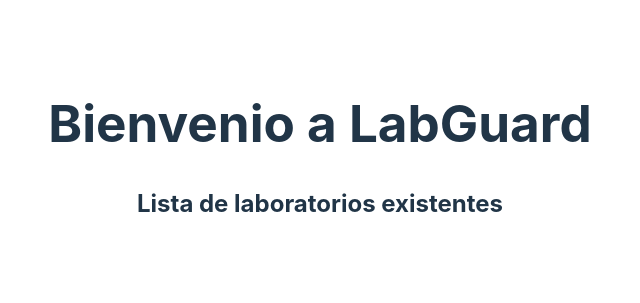
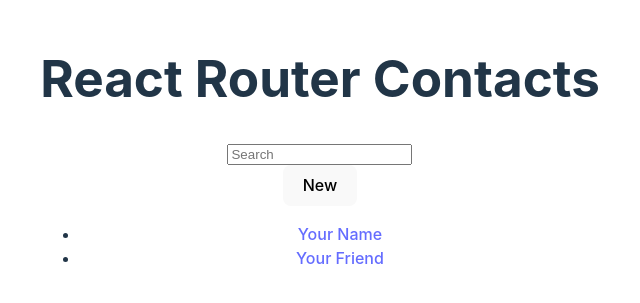
Before and after one commit to CSIPro/labguard, a React (Vite) app: page /RandomPages in a window 1280 px wide. Shown: the part 249-552 px from the top of the page, without its empty margins (320-960 px from the left). Built offline with nearby package versions, Linux system fonts and the light colour scheme.

Commit message:
Agregado las rutas

```diff
--- a/package.json
+++ b/package.json
@@ -11,7 +11,8 @@
   },
   "dependencies": {
     "react": "^18.2.0",
-    "react-dom": "^18.2.0"
+    "react-dom": "^18.2.0",
+    "react-router-dom": "^6.23.1"
   },
   "devDependencies": {
     "@types/react": "^18.2.66",
--- a/src/App.tsx
+++ b/src/App.tsx
@@ -5,11 +5,21 @@ import './App.css'
 import { ChangeEvent, FormEvent, useState } from 'react'
 
 function App() {
+  const laboratorios = [
+   {
+    id: 1,
+    Nombre:"Lab quimica 1",
+   },
+   {
+    id: 2,
+    Nombre:"Lab quimica 2",
+   }
 
-  const [Value, setValue]= useState("");
-  const handleInputChange=(event: ChangeEvent<HTMLInputElement>) => {
-    setValue(event.target.value);
-  }
+
+  ]
+  const [Value, setValue]= useState(laboratorios);
+
+
 
   const handleSubmit =(event: FormEvent<HTMLFormElement>) =>{
     event.preventDefault();
@@ -20,6 +30,14 @@ function App() {
       <h1>Bienvenio a LabGuard</h1>
       <h2>Lista de laboratorios existentes</h2>
 
+      <ul>
+        {Value.map((Labs) => (
+          <li key={Labs.id}>
+            {Labs.Nombre} <button ><a href="/RandomPages">Hacer un reporte</a></button>
+          </li>))}
+
+      </ul>
+
     </main>
 
   )
--- /dev/null
+++ b/src/Pages/Reporte.tsx
@@ -0,0 +1,43 @@
+export default function Root() {
+    return (
+      <>
+        <div id="sidebar">
+          <h1>React Router Contacts</h1>
+          <div>
+            <form id="search-form" role="search">
+              <input
+                id="q"
+                aria-label="Search contacts"
+                placeholder="Search"
+                type="search"
+                name="q"
+              />
+              <div
+                id="search-spinner"
+                aria-hidden
+                hidden={true}
+              />
+              <div
+                className="sr-only"
+                aria-live="polite"
+              ></div>
+            </form>
+            <form method="post">
+              <button type="submit">New</button>
+            </form>
+          </div>
+          <nav>
+            <ul>
+              <li>
+                <a href={`/contacts/1`}>Your Name</a>
+              </li>
+              <li>
+                <a href={`/contacts/2`}>Your Friend</a>
+              </li>
+            </ul>
+          </nav>
+        </div>
+        <div id="detail"></div>
+      </>
+    );
+  }
--- a/src/main.tsx
+++ b/src/main.tsx
@@ -1,10 +1,22 @@
 import React from 'react'
 import ReactDOM from 'react-dom/client'
-import App from './App.js'
+import App from './App'
+import Root from './Pages/Reporte'
 import './index.css'
+import { createBrowserRouter,Router,RouterProvider } from 'react-router-dom'
+const router = createBrowserRouter([
+  {path: "/",
+    element: <App />
+  },
+  {
+    path: "/RandomPages",
+    element: <Root />
+  }
+]);
+ReactDOM.createRoot(document.getElementById('root')!).render(
 
-ReactDOM.createRoot(document.getElementById('root')!).render(
   <React.StrictMode>
-    <App />
+
+    <RouterProvider router={router} />
   </React.StrictMode>
 )
```
Also changed, not shown: 1 other file (tests, documents, lock files or other folders).
